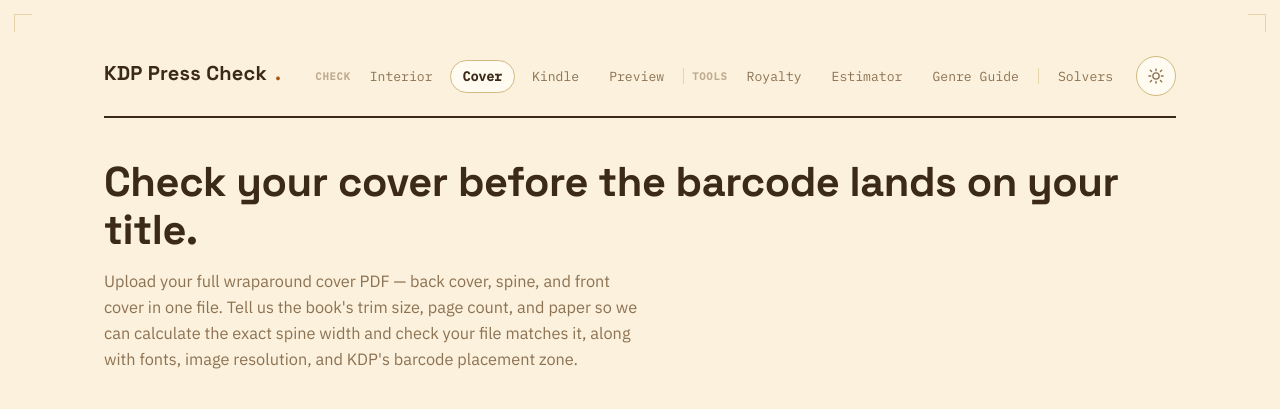
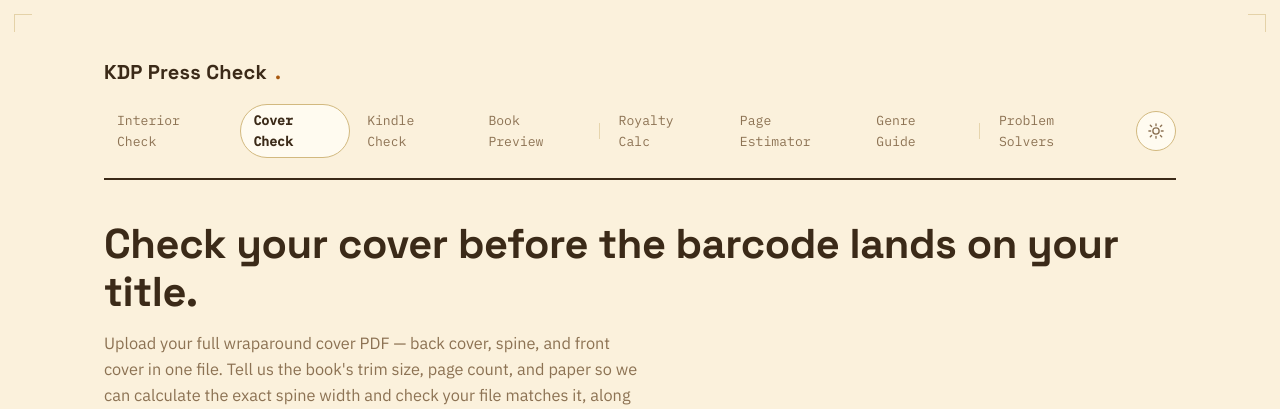
Before and after one commit to Cyrus-Rocky/kdp-press-check, a Flask app: page /cover in a window 1280 px wide. Shown: the top 409 px of the page. Run offline with Flask 3, Linux system fonts and the light colour scheme; some libraries are stand-ins or nearby versions.

Commit message:
Rename nav links to be self-explanatory, remove CHECK/TOOLS group labels
Interior Check, Cover Check, Kindle Check, Book Preview, Royalty Calc,
Page Estimator, Genre Guide, Problem Solvers — cleaner and friendlier.

Co-Authored-By: Claude Sonnet 4.6 <noreply@anthropic.com>

```diff
--- a/templates/base.html
+++ b/templates/base.html
@@ -44,18 +44,16 @@
       </a>
       <div class="masthead-right">
         <nav class="mode-nav">
-          <span class="nav-group-label">Check</span>
-          <a href="{{ url_for('index') }}"        class="{{ 'is-active' if active_mode == 'interior' else '' }}">Interior</a>
-          <a href="{{ url_for('cover_index') }}"  class="{{ 'is-active' if active_mode == 'cover'    else '' }}">Cover</a>
-          <a href="{{ url_for('kindle_index') }}" class="{{ 'is-active' if active_mode == 'kindle'   else '' }}">Kindle</a>
-          <a href="{{ url_for('preview_index') }}" class="{{ 'is-active' if active_mode == 'preview' else '' }}">Preview</a>
+          <a href="{{ url_for('index') }}"        class="{{ 'is-active' if active_mode == 'interior' else '' }}">Interior Check</a>
+          <a href="{{ url_for('cover_index') }}"  class="{{ 'is-active' if active_mode == 'cover'    else '' }}">Cover Check</a>
+          <a href="{{ url_for('kindle_index') }}" class="{{ 'is-active' if active_mode == 'kindle'   else '' }}">Kindle Check</a>
+          <a href="{{ url_for('preview_index') }}" class="{{ 'is-active' if active_mode == 'preview' else '' }}">Book Preview</a>
           <span class="nav-divider" aria-hidden="true"></span>
-          <span class="nav-group-label">Tools</span>
-          <a href="{{ url_for('royalty_calculator') }}"  class="{{ 'is-active' if active_mode == 'royalty'  else '' }}">Royalty</a>
-          <a href="{{ url_for('estimate_pages_index') }}" class="{{ 'is-active' if active_mode == 'estimate' else '' }}">Estimator</a>
-          <a href="{{ url_for('genre_checklist') }}"     class="{{ 'is-active' if active_mode == 'genre'    else '' }}">Genre Guide</a>
+          <a href="{{ url_for('royalty_calculator') }}"   class="{{ 'is-active' if active_mode == 'royalty'  else '' }}">Royalty Calc</a>
+          <a href="{{ url_for('estimate_pages_index') }}" class="{{ 'is-active' if active_mode == 'estimate' else '' }}">Page Estimator</a>
+          <a href="{{ url_for('genre_checklist') }}"      class="{{ 'is-active' if active_mode == 'genre'    else '' }}">Genre Guide</a>
           <span class="nav-divider" aria-hidden="true"></span>
-          <a href="{{ url_for('problem_solvers') }}" class="{{ 'is-active' if active_mode == 'solvers' else '' }}">Solvers</a>
+          <a href="{{ url_for('problem_solvers') }}" class="{{ 'is-active' if active_mode == 'solvers' else '' }}">Problem Solvers</a>
         </nav>
         <button type="button" id="theme-toggle" class="theme-toggle" aria-label="Switch to dark mode" aria-pressed="false">
           <svg class="icon-sun" viewBox="0 0 24 24" fill="none" aria-hidden="true">
```
